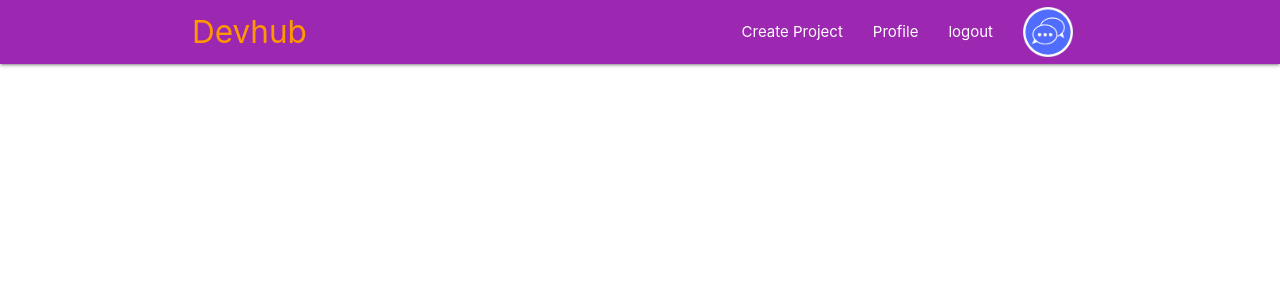
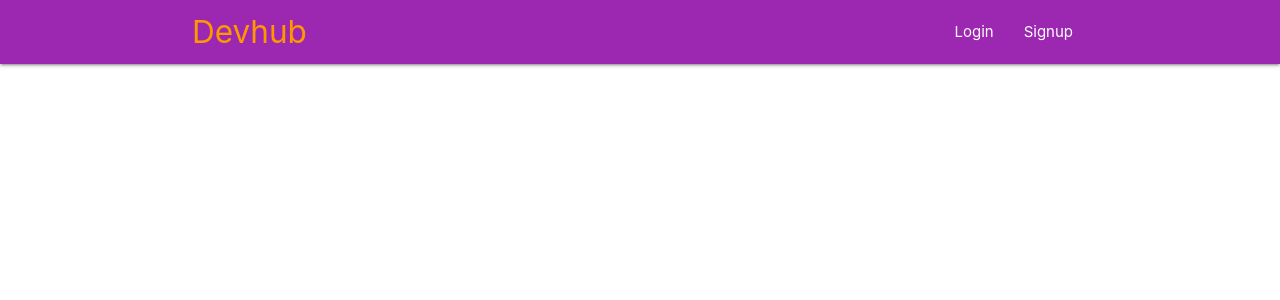
Before and after one commit to Abhijeetrkushwaha/Devhub, a React (Create React App) app: page / in a window 1280 px wide. Shown: the top 300 px of the page. Built offline with nearby package versions, Linux system fonts and the light colour scheme.

Commit message:
added dummy text

```diff
--- a/public/index.html
+++ b/public/index.html
@@ -25,7 +25,7 @@
       Learn how to configure a non-root public URL by running `npm run build`.
     -->
     <link rel="stylesheet" href="./materialize/css/materialize.css">
-    <script src="https://kit.fontawesome.com/01be41892c.js" crossorigin="anonymous"></script>
+    <link rel="stylesheet" href="./fontawesome/css/all.css">
     <title>Devhub</title>
   </head>
   <body>
@@ -43,5 +43,6 @@
     -->
 
     <script src="./materialize/js/materialize.js"></script>
+    <script src="./fontawesome/js/all.js"></script>
   </body>
 </html>
--- a/src/App.css
+++ b/src/App.css
@@ -7,16 +7,18 @@ img{
   width: 100%;
   height: auto;
 }
+/* Nav.js */
 .nav-list{
   display: flex;
   align-items: center;
 }
 .img{
-  width: 50px;
+  width: 45px;
   display: flex;
 }
 .menu-icon{
   display: none;
+  font-size: 25px;
 }
 .msg-sm{
   display: none;
@@ -24,7 +26,10 @@ img{
 .nav-list.active{
   left: 0;
 }
+/* Nav.js */
+
 @media screen and (max-width: 900px){
+  /* Nav.js */
   .nav-list{
     width: 250px;
     height: 100vh;
@@ -45,6 +50,7 @@ img{
   }
   .msg-sm{
     display: block;
+    margin-top: 10px;
   }
   .msg-bg{
     display: none;
@@ -54,4 +60,12 @@ img{
     top: 0;
     right: 20px;
   }
+  /* Nav.js */
 }
+@media screen and (max-width: 600px){
+  /* Nav.js */
+  .msg-sm{
+    margin-top: 5px;
+  }
+  /* Nav.js */
+}
--- a/src/components/Nav.js
+++ b/src/components/Nav.js
@@ -10,40 +10,54 @@ function Nav({ auth }) {
         setIsOpen(true)
     }
 
+    const handleCloseClick = () => {
+        setIsOpen(false)
+    }
+
     const navItems = auth ? (
-        <ul className="nav-list right purple">
-             <div class="menu-icon close">
+        <ul className={`nav-list right purple ${ isOpen && 'active'}`}>
+        <div class="menu-icon close" onClick={handleCloseClick}>
            <i class="fas fa-times"></i>
         </div>
        <li>
-                <Link to="/login">Login</Link>
+           <Link to="/create" onClick={() => setIsOpen(false)}>Create Project</Link>
        </li>
        <li>
-                <Link to="/signup">Signup</Link>
-            </li>
-        </ul>
-    ) : (
-        <ul className={`nav-list right purple ${ isOpen && 'active'}`}>
-             <div class="menu-icon close">
-                <i class="fas fa-times"></i>
-             </div>
-            <li>
-                <Link to="/create">Create Project</Link>
+           <Link to="/profile" onClick={() => setIsOpen(false)}>Profile</Link>
        </li>
        <li>
-                <Link to="/profile">Profile</Link>
+           <Link to="/logout" onClick={() => setIsOpen(false)}>logout</Link>
        </li>
        <li>
-                <Link to="/logout">logout</Link>
-            </li>
-            <li>
-                <Link to="/logout">
+           <Link to="/chat">
                <div className="img msg-bg">
                    <img src={Chat} alt=""/>
                </div>
            </Link>
        </li>
    </ul>
+    ) : (
+        <ul className={`nav-list right purple ${ isOpen && 'active'}`}>
+             <div class="menu-icon close" onClick={handleCloseClick}>
+                <i class="fas fa-times"></i>
+             </div>
+            <li>
+                <Link to="/login" onClick={() => setIsOpen(false)}>Login</Link>
+            </li>
+            <li>
+                <Link to="/signup" onClick={() => setIsOpen(false)}>Signup</Link>
+            </li>
+        </ul>
+    )
+
+    const chatRoomAtSmall = auth ? (
+        <Link to="/chat">
+            <div className="img right msg-sm">
+                <img src={Chat} alt=""/>
+            </div>
+        </Link>
+    ) : (
+        null
     )
 
     return (
@@ -59,11 +73,7 @@ function Nav({ auth }) {
                     <div class="menu-icon open left" onClick={handleOpenClick}>
                         <i class="fas fa-align-left"></i>
                     </div>
-                        <Link to="/logout">
-                            <div className="img right msg-sm" style={{marginTop: '5px'}}>
-                                <img src={Chat} alt=""/>
-                            </div>
-                        </Link>
+                    { chatRoomAtSmall }
                     { navItems }
                 </div>
             </nav>
```
Lines whose indentation alone changed are shown as unchanged.
